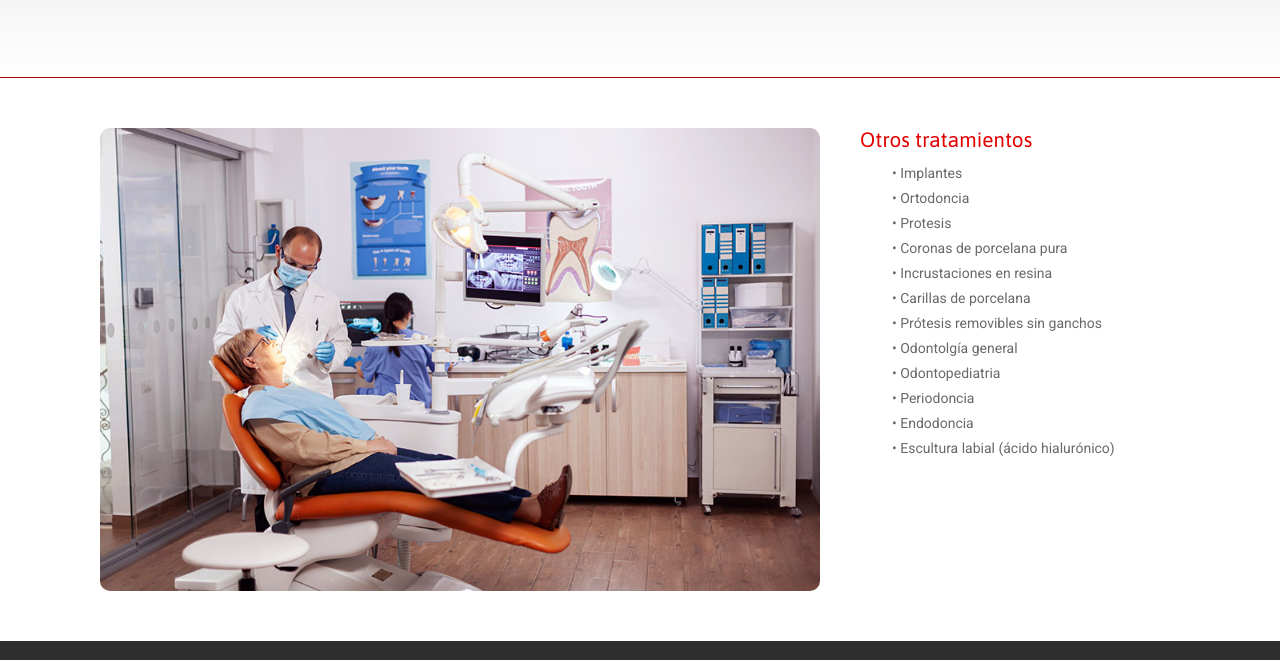
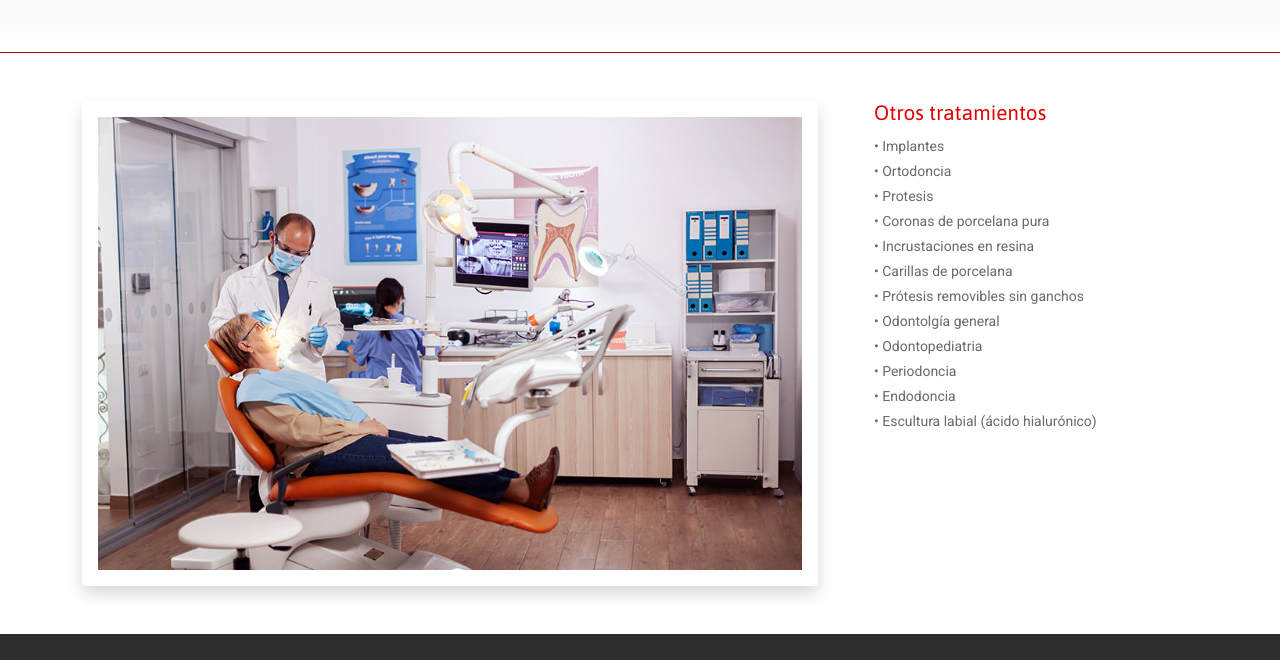
Before and after one commit to jorjonico/dym_odontologos, a plain HTML site: page pages/tratamientos.html in a window 1280 px wide. Shown: the part 1231-1891 px from the top of the page. Drawn offline with Linux system fonts and the light colour scheme.

Commit message:
boostrap en tratamientos

```diff
--- a/css/estilo.css
+++ b/css/estilo.css
@@ -325,9 +325,6 @@ div#formulario label {
     padding-top: 1rem;
 }
 /* ESTILOS TRATAMIENTOS*/
-.trata_individual{
-    width: 23%;
-}
 .trata_individual i{
     color: #afafaf;
     font-size: 4rem;
@@ -337,20 +334,20 @@ div#formulario label {
 .trata_individual:hover i{
     color: #a30b0b;
 }
-.otros_trata{
+/* .otros_trata{
     display: grid;
     grid-template-columns: 2fr 1fr;
     grid-template-rows: 1fr;
     padding: 50px 0 50px 0;
     margin: 0 100px 0 100px;
-}
-.otros_trata__img img{
+} */
+/* .otros_trata__img img{
     border-radius: 10px;
     width: 100%;
     height: auto;
     object-fit: cover;
     display: block;
-}
+} */
 .trata__lista{
     font-family: 'roboto', sans-serif;
     list-style: none;
@@ -358,12 +355,12 @@ div#formulario label {
     color: dimgrey;
     line-height: 25px;
 }
-.otros_trata__lista{
+/* .otros_trata__lista{
     margin-left: 40px;
 }
 td h5{
     margin-left: 40px;
-}
+} */
 /*Estilos footer*/
 .info-footer {
     color: rgb(138, 135, 135);
--- a/pages/tratamientos.html
+++ b/pages/tratamientos.html
@@ -74,14 +74,15 @@
                     </div>
                 </div>
             </section>
-            <section class="otros_trata">
-                <!-- listado de otros tratamientos -->
-                <div class="otros_trata__img">
-                    <img src="../img/trata001.jpg" alt="Cliente satisfecho con la atención">
+            <section>
+                <div class="container">
+                    <div class="row mt-5">
+                        <div class="col-12 col-md-7 col-lg-8">
+                            <img class="img-fluid overflow-hidden shadow p-3 mb-5 bg-body rounded" src="../img/trata001.jpg" alt="Cliente satisfecho con la atención">
                         </div>
-                <div class="otros_trata__lista">
-                    <h5>Otros tratamientos</h5>
+                        <div class="col-12 col-md-5 col-lg-4 otros_trata__lista text-center text-md-start text-lg-start">
                             <ul class="trata__lista">
+                                <li><h5>Otros tratamientos</h5></li>
                                 <li>• Implantes</li>
                                 <li>• Ortodoncia</li>
                                 <li>• Protesis</li>
@@ -95,6 +96,8 @@
                                 <li>• Endodoncia</li>
                                 <li>• Escultura labial (ácido hialurónico)</li>
                             </ul>
+                        </div>
+                    </div>
                 </div>
             </section>
     </main>
```
Lines whose indentation alone changed are shown as unchanged.
